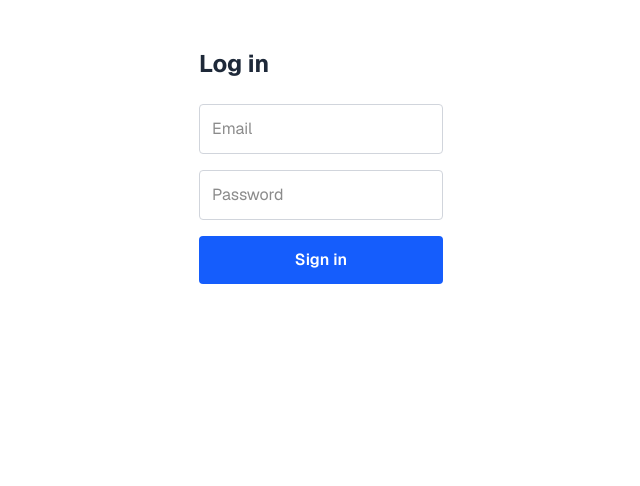
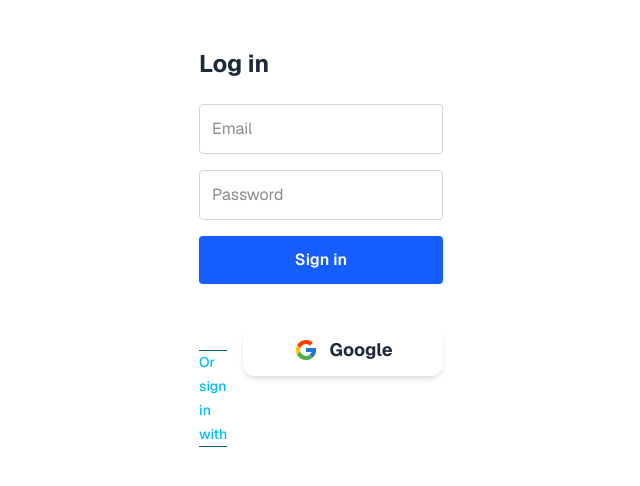
Before and after one commit to aliveagain3228/game-match, a Next.js app: page /login in a window 1280 px wide. Shown: the top 486 px of the page, without its empty margins (319-959 px from the left). Built offline with nearby package versions, Linux system fonts and the light colour scheme.

Commit message:
feat: Google sign-in has been added

```diff
--- a/src/app/api/auth/[...nextauth]/route.ts
+++ b/src/app/api/auth/[...nextauth]/route.ts
@@ -2,9 +2,14 @@ import NextAuth, { NextAuthOptions } from "next-auth";
 import CredentialsProvider from "next-auth/providers/credentials"
 import { prisma } from "@/lib/prisma";
 import bcrypt from "bcryptjs";
+import GoogleProvider from "next-auth/providers/google"
 
 export const authOptions: NextAuthOptions = {
     providers: [
+        GoogleProvider({
+           clientId: process.env.GOOGLE_CLIENT_ID as string,
+            clientSecret: process.env.GOOGLE_CLIENT_SECRET as string,
+        }),
         CredentialsProvider({
             name: "Credentials",
             credentials: {
--- a/src/app/login/page.tsx
+++ b/src/app/login/page.tsx
@@ -3,6 +3,7 @@
 import { useState, FormEvent } from 'react'
 import { signIn } from 'next-auth/react'
 import { useRouter } from 'next/navigation'
+import { FcGoogle } from "react-icons/fc";
 
 export default function LoginPage() {
     const [form, setForm] = useState({ email: '', password: '' })
@@ -50,6 +51,25 @@ export default function LoginPage() {
                 <button type="submit" className="p-3 bg-blue-600 text-white font-semibold rounded hover:bg-blue-700 transition-colors cursor-pointer">
                     Sign in
                 </button>
+
+                <div className="flex items-center gap-4 my-6">
+                    <div className="flex-1 h-px bg-sky-800">
+                        <span className="text-sky-400 font-medium text-sm">
+                            Or sign in with
+                        </span>
+                        <div className="flex-1 h-px bg-sky-800"></div>
+                    </div>
+
+                    <button
+                        type="button"
+                        onClick={() => signIn('google', { callbackUrl: '/' })}
+                        className="w-full flex items-center justify-center gap-3 py-3 bg-white text-gray-800 rounded-xl font-bold text-lg hover:bg-gray-100 transition-colors shadow-md"
+                    >
+                        <FcGoogle size={24} />
+                        Google
+                    </button>
+                </div>
+
             </form>
 
             {error && <p className="mt-4 text-red-500 font-medium">{error}</p>}
```
